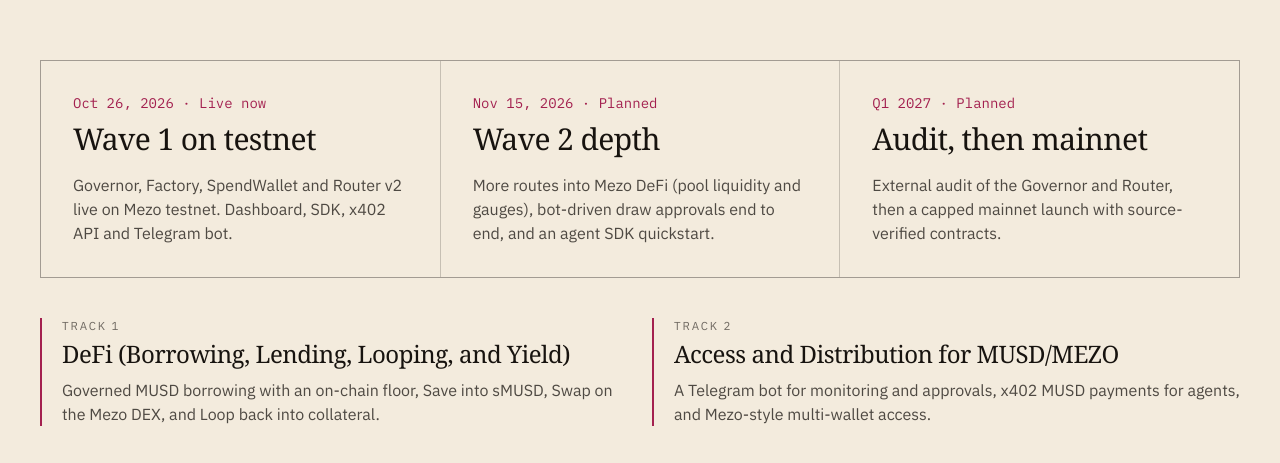
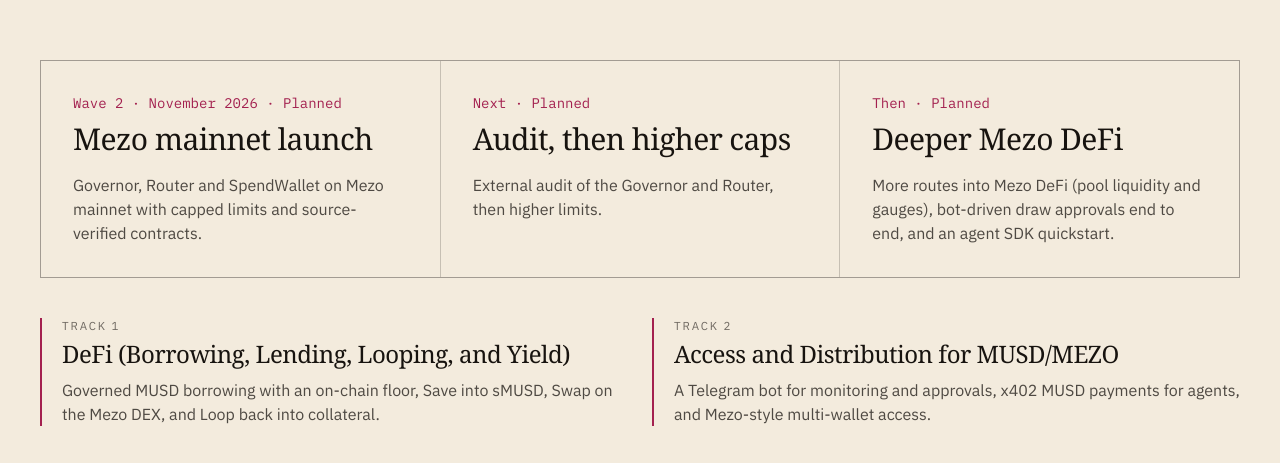
Before and after one commit to mohamedwael201193/Sternpost, a React (Vite) app in the folder app/: page / in a window 1280 px wide. Shown: the part 7546-8009 px from the top of the page. Built offline with nearby package versions, Linux system fonts and the light colour scheme.

Commit message:
update roadmap

```diff
--- a/app/src/landing/Roadmap.tsx
+++ b/app/src/landing/Roadmap.tsx
@@ -1,9 +1,9 @@
 import { Plate, Reveal } from './Plate'
 
 const MILES = [
-  { d: 'Oct 26, 2026', s: 'Live now', t: 'Wave 1 on testnet', b: 'Governor, Factory, SpendWallet and Router v2 live on Mezo testnet. Dashboard, SDK, x402 API and Telegram bot.' },
-  { d: 'Nov 15, 2026', s: 'Planned', t: 'Wave 2 depth', b: 'More routes into Mezo DeFi (pool liquidity and gauges), bot-driven draw approvals end to end, and an agent SDK quickstart.' },
-  { d: 'Q1 2027', s: 'Planned', t: 'Audit, then mainnet', b: 'External audit of the Governor and Router, then a capped mainnet launch with source-verified contracts.' },
+  { d: 'Wave 2 · November 2026', s: 'Planned', t: 'Mezo mainnet launch', b: 'Governor, Router and SpendWallet on Mezo mainnet with capped limits and source-verified contracts.' },
+  { d: 'Next', s: 'Planned', t: 'Audit, then higher caps', b: 'External audit of the Governor and Router, then higher limits.' },
+  { d: 'Then', s: 'Planned', t: 'Deeper Mezo DeFi', b: 'More routes into Mezo DeFi (pool liquidity and gauges), bot-driven draw approvals end to end, and an agent SDK quickstart.' },
 ]
 
 const TRACKS = [
```
